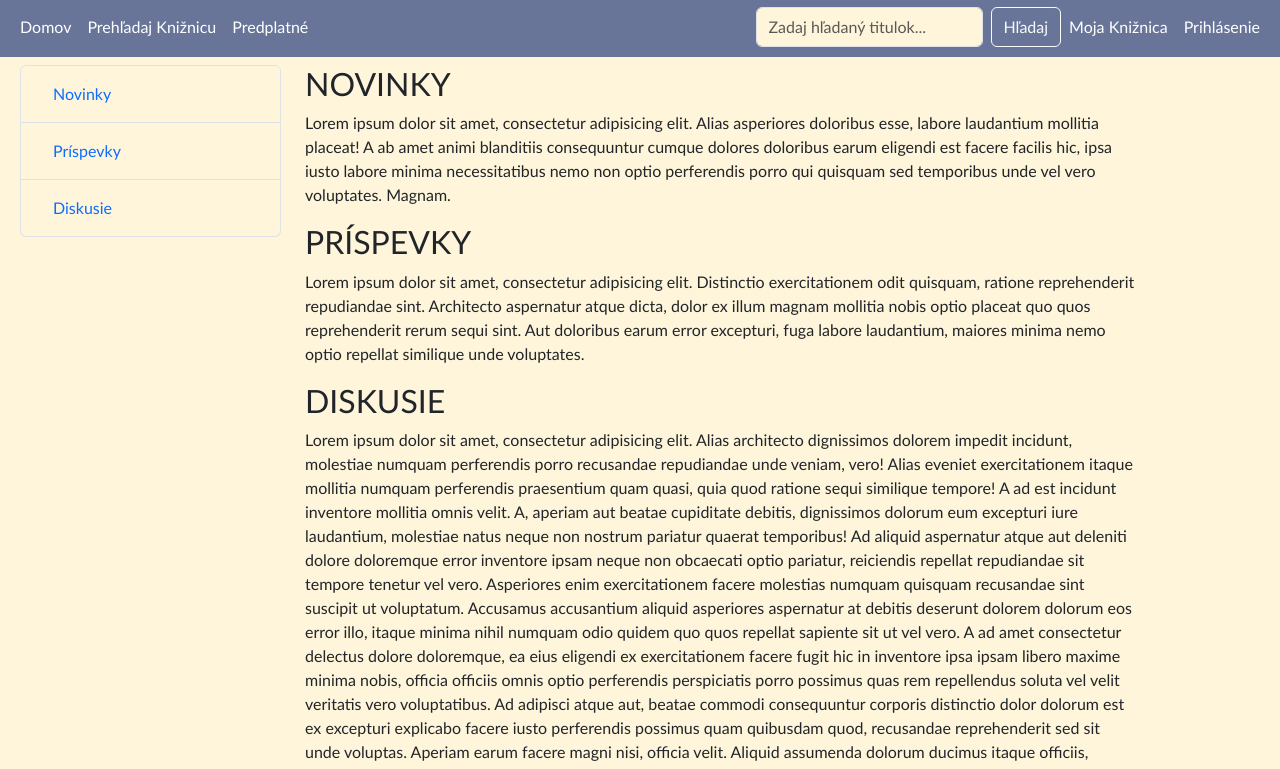
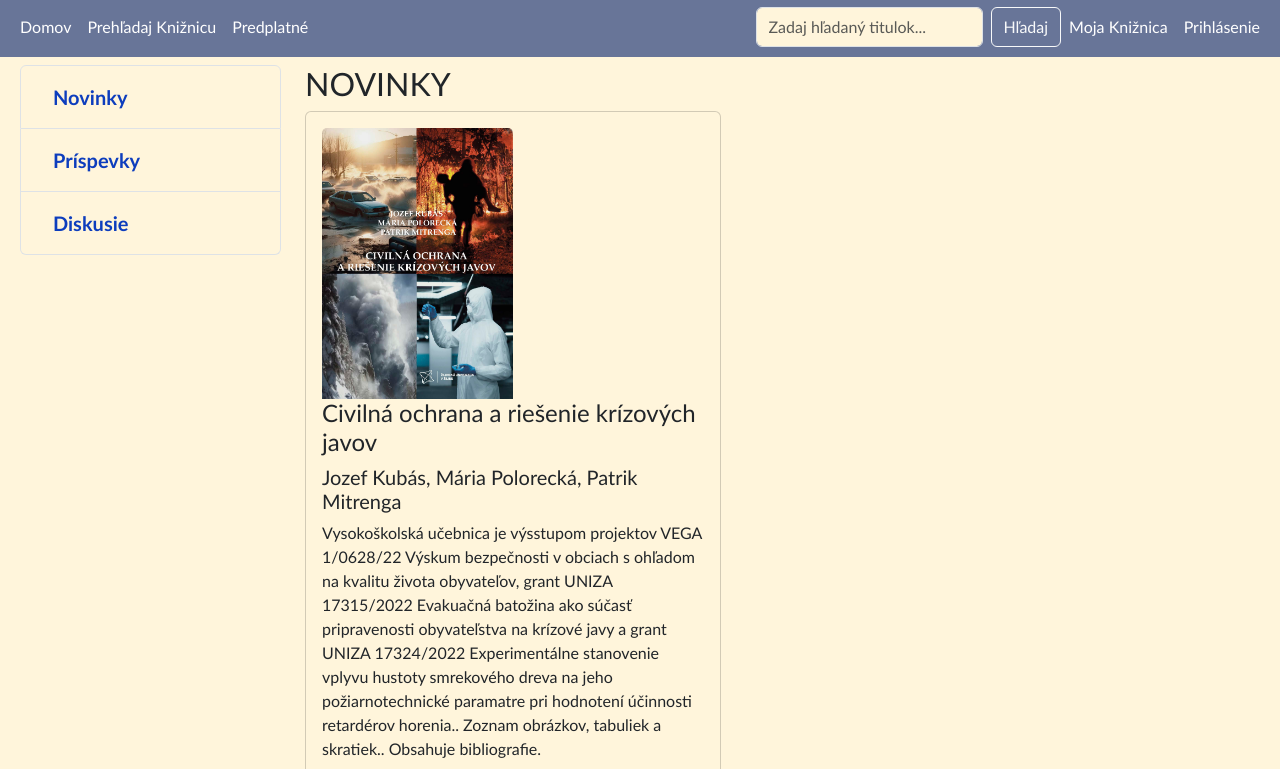
Before and after one commit to AndrejKratky/SemestralnaPracaVAII, a plain HTML site: page index.html in a window 1280 px wide. Shown: the part 139-908 px from the top of the page. Drawn offline with nearby package versions, Linux system fonts and the light colour scheme.

Commit message:
Prvy koncept pridania knihy do noviniek

```diff
--- a/index.html
+++ b/index.html
@@ -88,7 +88,19 @@
             <div class="col-md-9">
                 <div id="novinky">
                     <h2>NOVINKY</h2>
-                    <p>Lorem ipsum dolor sit amet, consectetur adipisicing elit. Alias asperiores doloribus esse, labore laudantium mollitia placeat! A ab amet animi blanditiis consequuntur cumque dolores doloribus earum eligendi est facere facilis hic, ipsa iusto labore minima necessitatibus nemo non optio perferendis porro qui quisquam sed temporibus unde vel vero voluptates. Magnam.</p>
+                    <div class="card">
+                        <div class="card-body">
+                            <img src="/images/bookThumbnails/kniha1.jpg" class="card-img-top" alt="Civilná ochrana a riešenie krízových javov">
+                            <h4 class="card-title">Civilná ochrana a riešenie krízových javov</h4>
+                            <h5>Jozef Kubás, Mária Polorecká, Patrik Mitrenga</h5>
+                            <p class="card-text">Vysokoškolská učebnica je výsstupom projektov VEGA 1/0628/22 Výskum bezpečnosti v obciach s ohľadom na kvalitu života obyvateľov, grant UNIZA 17315/2022 Evakuačná batožina ako súčasť pripravenosti obyvateľstva na krízové javy a grant UNIZA 17324/2022 Experimentálne stanovenie vplyvu hustoty smrekového dreva na jeho požiarnotechnické paramatre pri hodnotení účinnosti retardérov horenia..
+                                Zoznam obrázkov, tabuliek a skratiek..
+                                Obsahuje bibliografie.</p>
+                            <a href="#" class="btn btn-primary">Kúpiť</a>
+                            <a href="#" class="btn btn-primary">Vypožičať</a>
+                            <a href="#" class="btn btn-primary">Čítať</a>
+                        </div>
+                    </div>
                 </div>
 
                 <div id="prispevky">
--- a/style.css
+++ b/style.css
@@ -59,3 +59,18 @@
 .list-group-item:hover {
     background-color: #fff7e9;
 }
+
+.card-img-top {
+    width: 50%;
+    height: auto;
+}
+
+.card {
+    width: 50%
+}
+
+.hlavnaNavigacia .nav-link {
+    color: #0d3dbd;
+    font-size: 20px;
+    font-weight: bolder;
+}
```
Also changed, not shown: images/bookThumbnails/kniha1.jpg (added).
